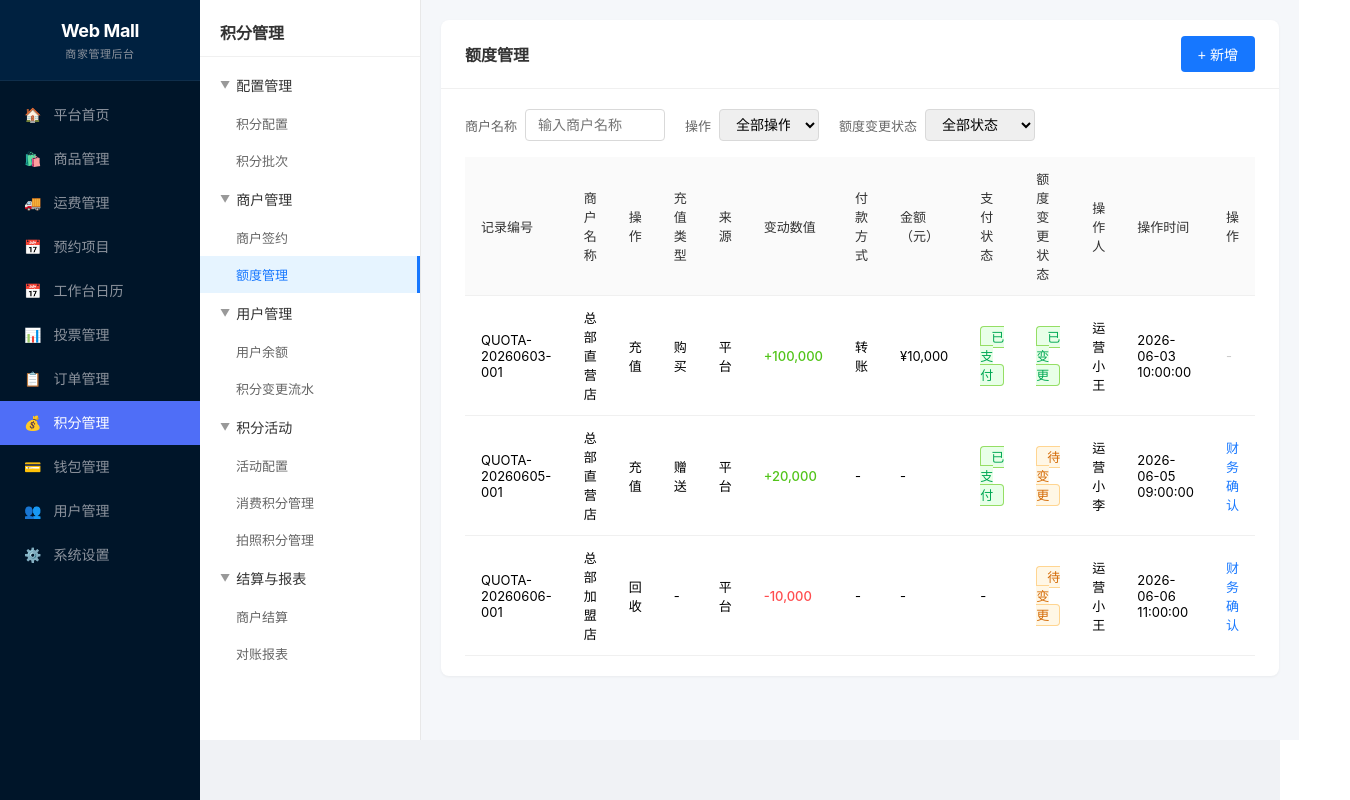
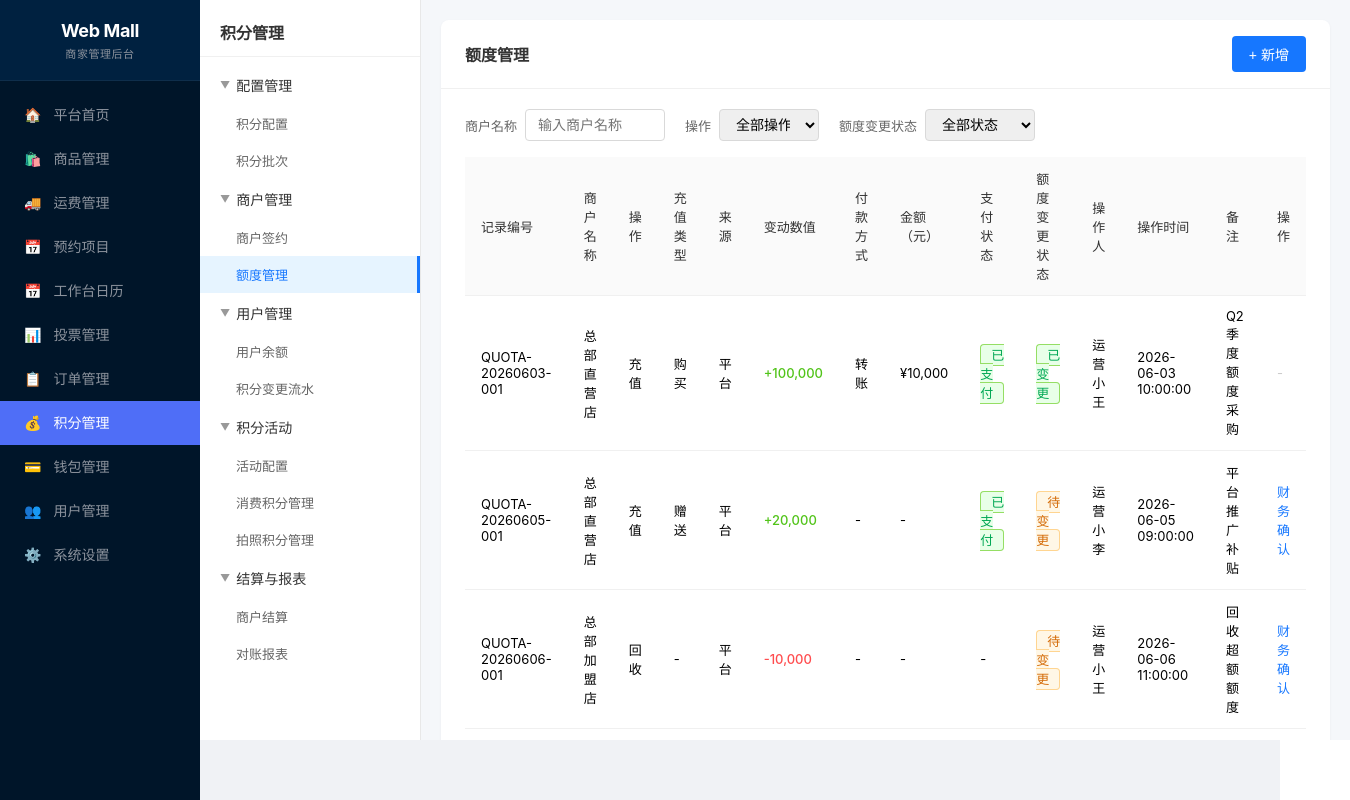
Before and after one commit to wu-pengbo/web_mall, a Vue app: page /points in a window 1280 px wide. Both pictures are taken after a click on the element "额度管理". Shown: the whole page, 1350 px wide, since content can reach past the window. Built offline with nearby package versions, Linux system fonts and the light colour scheme; the HTML template or start-up script is replaced by a standard one.

Commit message:
feat: 额度管理新增过期回滚类型，表格加备注列

```diff
--- a/src/views/PointsManagement.vue
+++ b/src/views/PointsManagement.vue
@@ -756,7 +756,7 @@ interface QuotaItem {
   recordNo: string
   merchantName: string
   action: 'recharge' | 'recycle'
-  rechargeType: 'buy' | 'gift'
+  rechargeType: 'buy' | 'gift' | 'expire_rollback'
   amount: number
   payMethod: 'cash' | 'transfer' | 'online' | 'qrcode' | ''
   payAmount: number
@@ -767,7 +767,6 @@ interface QuotaItem {
   operateTime: string
   remark: string
 }
-
 const quotaList = ref<QuotaItem[]>([
   {
     id: '1',
@@ -817,6 +816,22 @@ const quotaList = ref<QuotaItem[]>([
     operateTime: '2026-06-06 11:00:00',
     remark: '回收超额额度',
   },
+  {
+    id: '5',
+    recordNo: 'QUOTA-20260615-001',
+    merchantName: '总部直营店',
+    action: 'recharge',
+    rechargeType: 'expire_rollback',
+    amount: 5000,
+    payMethod: '',
+    payAmount: 0,
+    payStatus: '',
+    changeStatus: 'completed',
+    source: 'platform',
+    operator: '系统自动',
+    operateTime: '2026-06-15 10:00:00',
+    remark: '额度过期回滚-Q1季度未使用额度到期自动回滚',
+  },
 ])
 
 const showQuotaModal = ref(false)
@@ -846,7 +861,7 @@ const getActionText = (action: string) => {
 }
 
 const getRechargeTypeText = (type: string) => {
-  const map: Record<string, string> = { buy: '购买', gift: '赠送' }
+  const map: Record<string, string> = { buy: '购买', gift: '赠送', expire_rollback: '过期回滚' }
   return map[type] || type
 }
 
@@ -2710,6 +2725,7 @@ const merchantOptions = ['总部直营店', '总部加盟店', '社区便利店A
                 <th>额度变更状态</th>
                 <th>操作人</th>
                 <th>操作时间</th>
+                <th>备注</th>
                 <th>操作</th>
               </tr>
             </thead>
@@ -2740,6 +2756,7 @@ const merchantOptions = ['总部直营店', '总部加盟店', '社区便利店A
                 </td>
                 <td>{{ item.operator }}</td>
                 <td>{{ item.operateTime }}</td>
+                <td class="cell-wrap">{{ item.remark || '-' }}</td>
                 <td>
                   <a
                     v-if="item.payMethod === 'qrcode' && item.payStatus === 'unpaid'"
```
Also changed, not shown: 1 other file (tests, documents, lock files or other folders).
